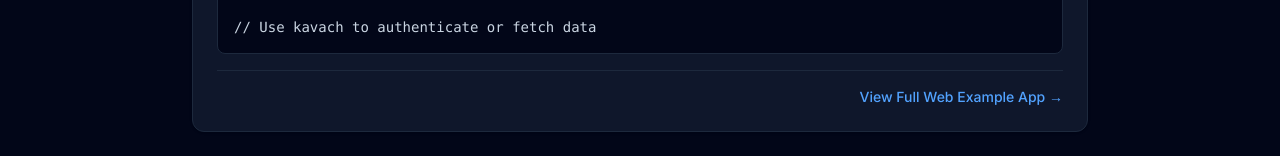
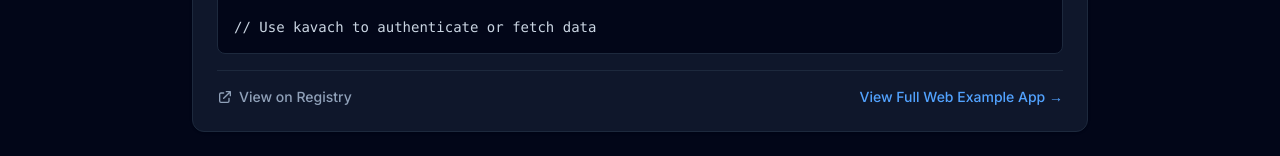
Before and after one commit to Rajeev02/kavach-playground, a Next.js app in the folder apps/playground/: page / in a window 1280 px wide. Shown: the part 796-952 px from the top of the page. Built offline with nearby package versions, Linux system fonts and the light colour scheme; no server answers.

Commit message:
fix: resolve layout syntax error and add external registry links to SDK tabs

```diff
--- a/apps/playground/src/components/SDKTabs.tsx
+++ b/apps/playground/src/components/SDKTabs.tsx
@@ -15,6 +15,16 @@ export const SDKTabs = () => {
 
   const workspaceId = user?.workspaceId || 'YOUR_WORKSPACE_ID';
   const apiKey = user?.workspaceId || 'YOUR_API_KEY';
+
+  const registryLinks: Record<string, string> = {
+    'Web': 'https://www.npmjs.com/package/@rajeev02/kavach-web',
+    'React Native': 'https://www.npmjs.com/package/@rajeev02/kavach-react-native',
+    'iOS': 'https://cocoapods.org/pods/KavachSDK',
+    'Android': 'https://repo1.maven.org/maven2/io/github/rajeev02/kavach/kavach-android/1.0.4/',
+    'Python': 'https://pypi.org/project/rajeev02-kavach-sdk/',
+    'Go': 'https://pkg.go.dev/github.com/rajeev02/kavach-go',
+    'Flutter': 'https://pub.dev/packages/kavach_flutter'
+  };
 
   return (
     <div className="w-full max-w-4xl mx-auto mt-8">
@@ -233,7 +243,18 @@ await kavach.initialize();`}
             </>
           )}
         </div>
-        <div className="mt-4 pt-4 border-t border-slate-800 flex justify-end">
+        <div className="mt-4 pt-4 border-t border-slate-800 flex justify-between items-center">
+          <a
+            href={registryLinks[activeTab]}
+            target="_blank"
+            rel="noopener noreferrer"
+            className="text-sm font-medium text-slate-400 hover:text-white flex items-center transition-colors"
+          >
+            <svg className="w-4 h-4 mr-1.5" fill="none" viewBox="0 0 24 24" stroke="currentColor">
+              <path strokeLinecap="round" strokeLinejoin="round" strokeWidth={2} d="M10 6H6a2 2 0 00-2 2v10a2 2 0 002 2h10a2 2 0 002-2v-4M14 4h6m0 0v6m0-6L10 14" />
+            </svg>
+            View on Registry
+          </a>
           <a
             href={`https://github.com/Rajeev02/kavach-playground/tree/main/examples/${activeTab.toLowerCase().replace(' ', '-')}-example`}
             target="_blank"
```
Also changed, not shown: 1 other file (tests, documents, lock files or other folders).
